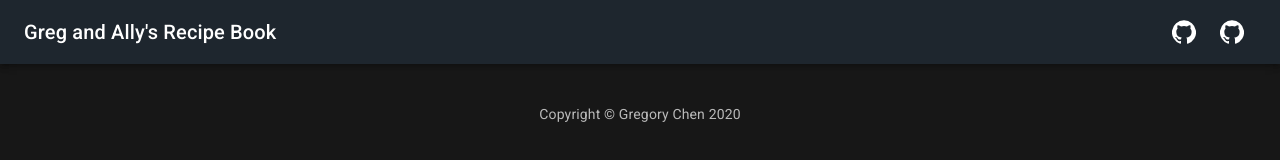
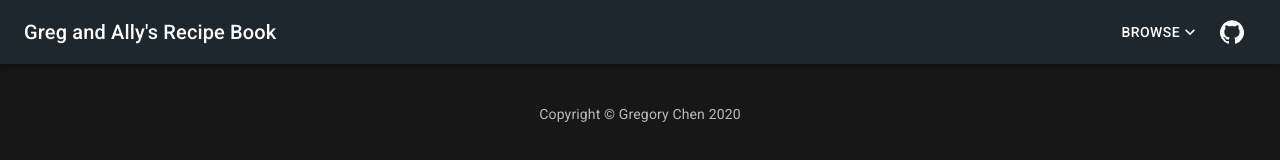
Before and after one commit to gregorychen3/recipe-book, a React (Create React App) app in the folder ui/: page / in a window 1280 px wide. Shown: the top 160 px of the page. Built offline with nearby package versions, Linux system fonts and the light colour scheme.

Commit message:
browse button

```diff
--- a/ui/src/components/AppHeader.tsx
+++ b/ui/src/components/AppHeader.tsx
@@ -1,9 +1,10 @@
-import { Menu, MenuItem } from "@material-ui/core";
+import { Button, Menu, MenuItem } from "@material-ui/core";
 import AppBar from "@material-ui/core/AppBar";
 import IconButton from "@material-ui/core/IconButton";
 import { makeStyles } from "@material-ui/core/styles";
 import Toolbar from "@material-ui/core/Toolbar";
 import Typography from "@material-ui/core/Typography";
+import ExpandMoreIcon from "@material-ui/icons/ExpandMore";
 import GitHubIcon from "@material-ui/icons/GitHub";
 import React from "react";
 
@@ -49,15 +50,10 @@ export default function Dashboard() {
           Greg and Ally's Recipe Book
         </Typography>
         <div>
-          <IconButton
-            aria-label="account of current user"
-            aria-controls="menu-appbar"
-            aria-haspopup="true"
-            onClick={handleMenu}
-            color="inherit"
-          >
-            <GitHubIcon />
-          </IconButton>
+          <Button onClick={handleMenu} color="inherit">
+            Browse
+            <ExpandMoreIcon fontSize="small" />
+          </Button>
           <Menu
             anchorEl={anchorEl}
             anchorOrigin={{
```
